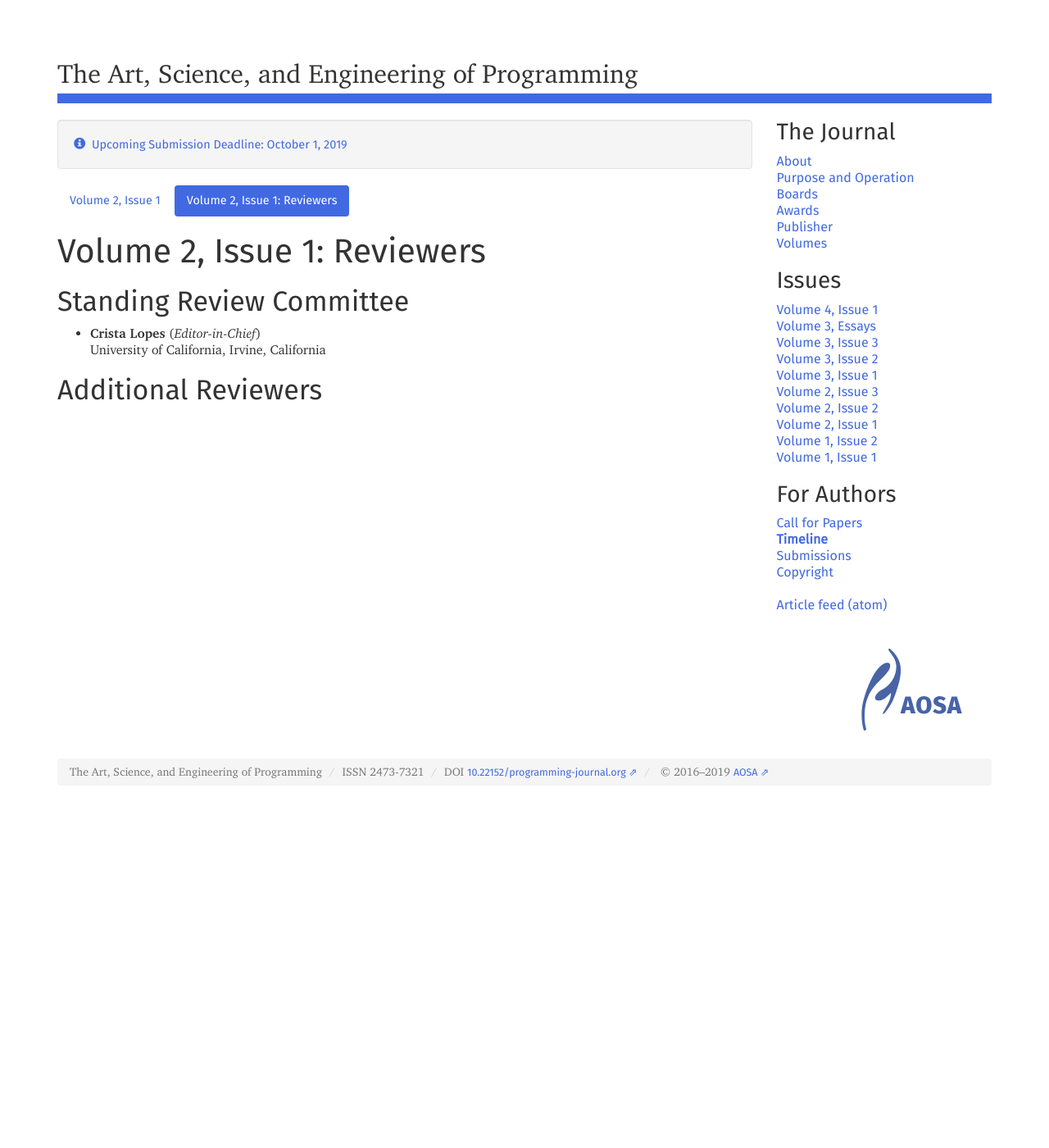
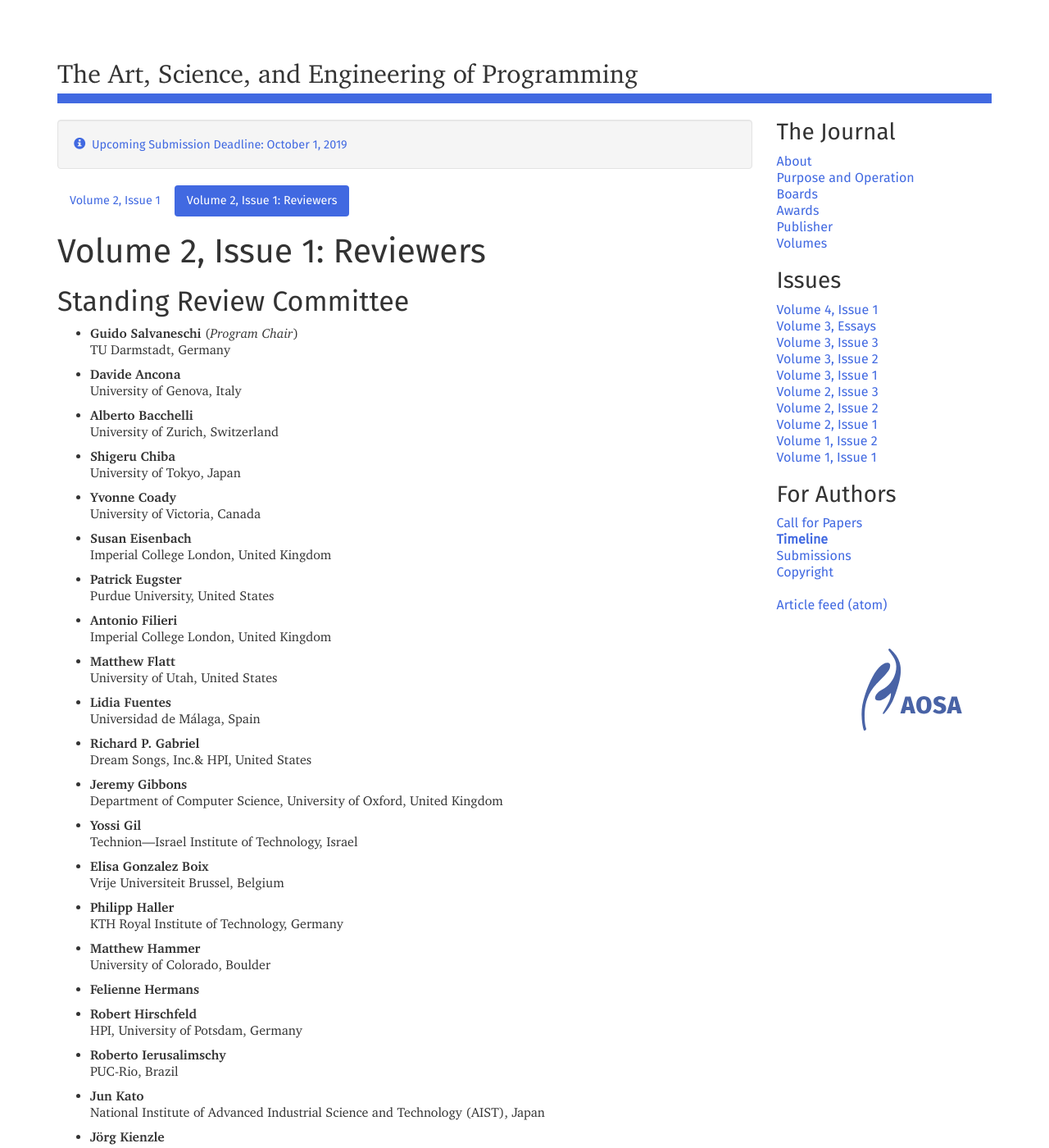
Before and after one commit to programming-journal/programming-journal.github.io, a Jekyll site: the page built from 2018/2/issue1/reviewers.markdown, in a window 1280 px wide and 1400 px high. Shown: the whole window at 82% size. Built offline with Jekyll 4.4.1, drawn with Linux system fonts in a browser that asks for light colours; some of the changed text lies outside the part shown.

Commit message:
Update reviewers_vol2_issue1.yml

```diff
--- a/_data/reviewers_vol2_issue1.yml
+++ b/_data/reviewers_vol2_issue1.yml
@@ -1,3 +1,90 @@
-- name: Crista Lopes
-  affiliation: University of California, Irvine, California
-  extra: "Editor-in-Chief"
+- name: Guido Salvaneschi
+  affiliation: TU Darmstadt, Germany
+  extra: "Program Chair"
+
+- name: Davide Ancona
+  affiliation: University of Genova, Italy
+
+- name: Alberto Bacchelli
+  affiliation: University of Zurich, Switzerland
+
+- name: Shigeru Chiba
+  affiliation: University of Tokyo, Japan
+
+- name: Yvonne Coady
+  affiliation: University of Victoria, Canada
+
+- name: Susan Eisenbach
+  affiliation: Imperial College London, United Kingdom
+
+- name: Patrick Eugster
+  affiliation: Purdue University, United States
+
+- name: Antonio Filieri
+  affiliation: Imperial College London, United Kingdom
+
+- name: Matthew Flatt
+  affiliation: University of Utah, United States
+
+- name: Lidia Fuentes
+  affiliation: Universidad de Málaga, Spain
+
+- name: Richard P. Gabriel
+  affiliation: Dream Songs, Inc.& HPI, United States
+
+- name: Jeremy Gibbons
+  affiliation: Department of Computer Science, University of Oxford, United Kingdom
+
+- name: Yossi Gil
+  affiliation: Technion—Israel Institute of Technology, Israel
+
+- name: Elisa Gonzalez Boix
+  affiliation: Vrije Universiteit Brussel, Belgium
+
+- name: Philipp Haller
+  affiliation: KTH Royal Institute of Technology, Germany
+
+- name: Matthew Hammer
+  affiliation: University of Colorado, Boulder
+
+- name: Felienne Hermans
+  affiliation:
+
+- name: Robert Hirschfeld
+  affiliation: HPI, University of Potsdam, Germany
+
+- name: Roberto Ierusalimschy
+  affiliation: PUC-Rio, Brazil
+
+- name: Jun Kato
+  affiliation: National Institute of Advanced Industrial Science and Technology (AIST), Japan
+
+- name: Jörg Kienzle
+  affiliation: McGill University, Canada
+
+- name: Neel Krishnaswami
+  affiliation: Computer Laboratory, University of Cambridge, United Kingdom
+
+- name: Ralf Lämmel
+  affiliation: University of Koblenz-Landau, Germany
+
+- name: Hidehiko Masuhara
+  affiliation: Tokyo Institute of Technology, Japan
+
+- name: Mira Mezini
+  affiliation: TU Darmstadt, Germany
+
+- name: Emerson Murphy-Hill
+  affiliation: North Carolina State University, United States
+
+- name: Mario Südholt
+  affiliation: IMT Atlantique, Nantes, France
+
+- name: Sam Tobin-Hochstadt
+  affiliation: Indiana University, United States
+
+- name: Eelco Visser
+  affiliation: Delft University of Technology, Netherlands
+
+- name: Tijs van der Storm
+  affiliation: Centrum Wiskunde & Informatica / University of Groningen, Netherlands
```
